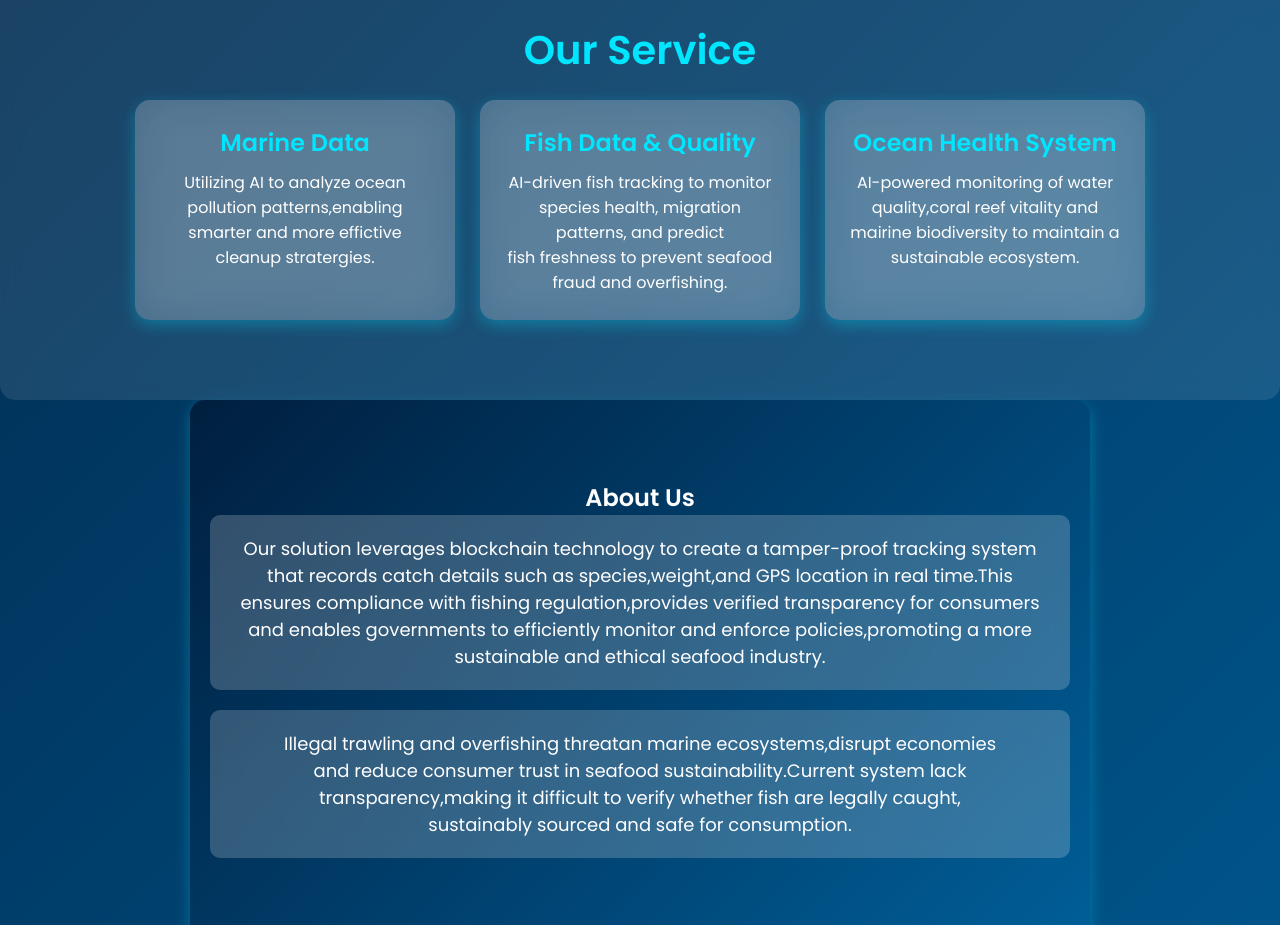
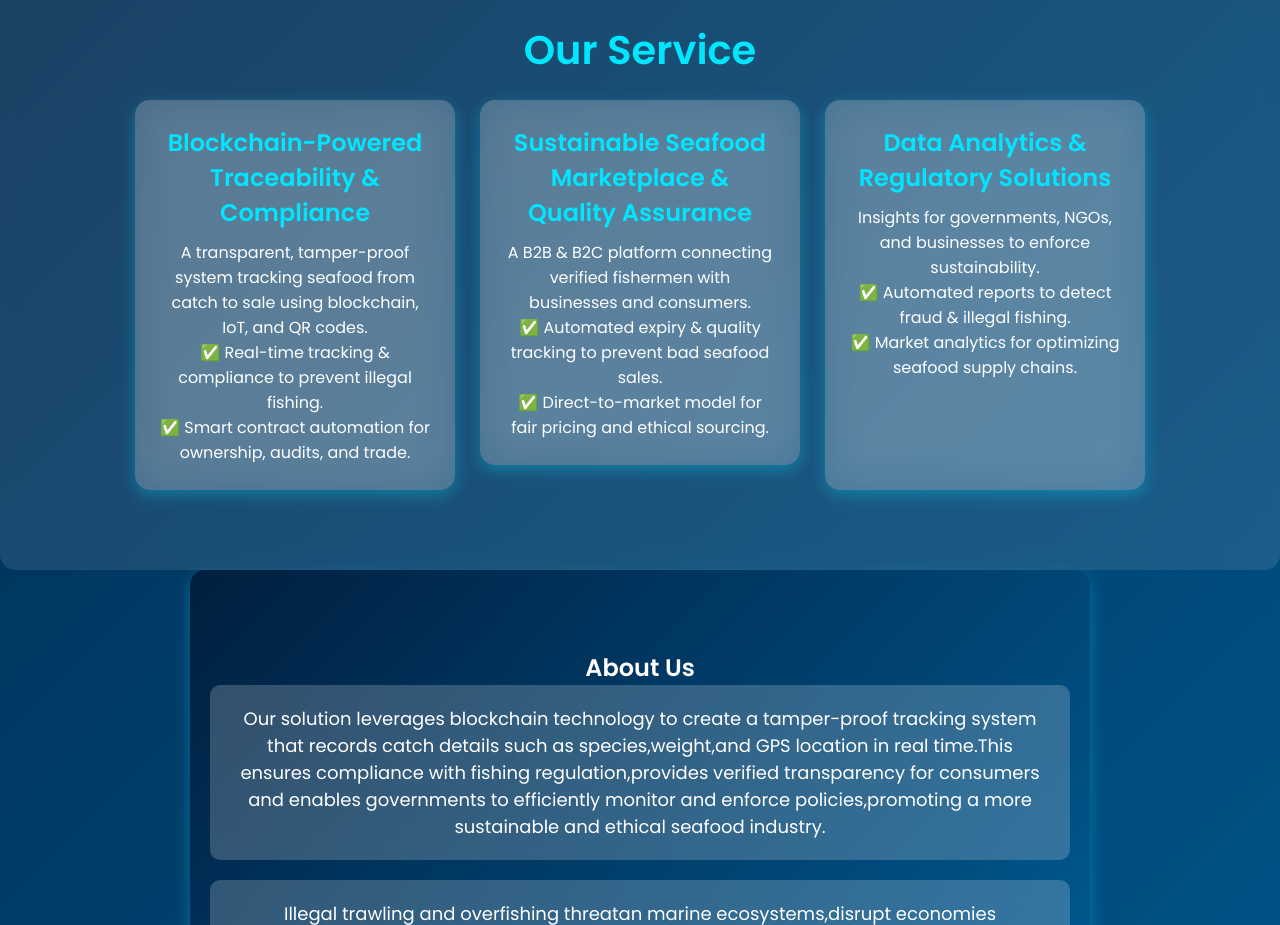
Before and after one commit to Sreeram-R-6/Aquachain, a plain HTML site: page blockchain/simple-project/frontend/index.html in a window 1280 px wide. Shown: the part 860-1785 px from the top of the page. Drawn offline with Linux system fonts and the light colour scheme.

Commit message:
Update index.html

```diff
--- a/blockchain/simple-project/frontend/index.html
+++ b/blockchain/simple-project/frontend/index.html
@@ -33,19 +33,26 @@
         <h2>Our Service</h2>
         <div class="services-container">
             <div class="service-card">
-                <h3>Marine Data</h3>
-                <p>Utilizing AI to analyze ocean pollution patterns,enabling smarter and more effictive cleanup stratergies.</p>
+                <h3>Blockchain-Powered Traceability & Compliance</h3>
+                <p>A transparent, tamper-proof system tracking seafood from catch to sale using blockchain, IoT, and QR codes.<br>
+ ✅ Real-time tracking & compliance to prevent illegal fishing.<br>
+ ✅ Smart contract automation for ownership, audits, and trade.</p>
             </div>
             <a href="data.html" style="text-decoration: none; color: inherit;">
                 <div class="service-card">
-                    <h3>Fish Data & Quality</h3>
-                    <p>AI-driven fish tracking to monitor species health, migration patterns, and predict<br> fish freshness to prevent seafood fraud and overfishing.</p>
+                    <h3>Sustainable Seafood Marketplace & Quality Assurance</h3>
+                    <p>A B2B & B2C platform connecting verified fishermen with businesses and consumers.<br>
+ ✅ Automated expiry & quality tracking to prevent bad seafood sales.<br>
+ ✅ Direct-to-market model for fair pricing and ethical sourcing.</p>
                 </div>
             </a>
 
             <div class="service-card">
-                <h3>Ocean Health System</h3>
-                <p>AI-powered monitoring of water quality,coral reef vitality and mairine biodiversity to maintain a sustainable ecosystem.</p>
+                <h3>Data Analytics & Regulatory Solutions</h3>
+                <p>Insights for governments, NGOs, and businesses to enforce sustainability.<br>
+ ✅ Automated reports to detect fraud & illegal fishing.<br>
+ ✅ Market analytics for optimizing seafood supply chains.
+</p>
             </div>
         </div>
     </section>
```
